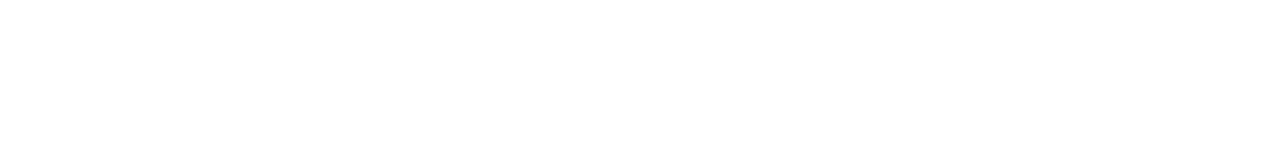
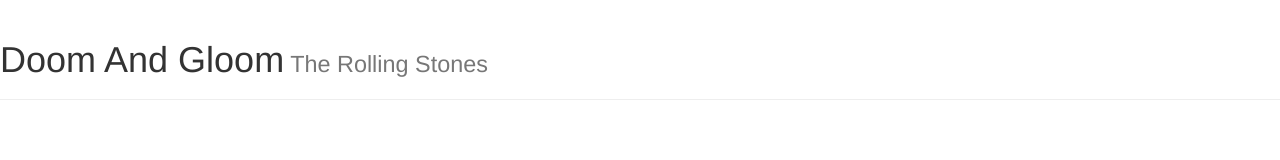
Before and after one commit to martinproxy0/Zadanie_7_5, a plain HTML site: page index.html in a window 1280 px wide. Drawn offline with nearby package versions, Linux system fonts and the light colour scheme.

Commit message:
Add Title

```diff
--- a/index.html
+++ b/index.html
@@ -5,8 +5,13 @@
     <meta name="viewport" content="width=device-width, initial-scale=1.0">
     <meta http-equiv="X-UA-Compatible" content="ie=edge">
     <title>Zadanie 7.3 Tekst piosenki</title>
+    <link rel="stylesheet" href="https://maxcdn.bootstrapcdn.com/bootstrap/3.3.7/css/bootstrap.min.css" integrity="sha384-BVYiiSIFeK1dGmJRAkycuHAHRg32OmUcww7on3RYdg4Va+PmSTsz/K68vbdEjh4u" crossorigin="anonymous">
 </head>
 <body>
 
+    <div class="page-header">
+      <h1>Doom And Gloom<small> The Rolling Stones</small></h1>
+    </div>
+
 </body>
 </html>
```
